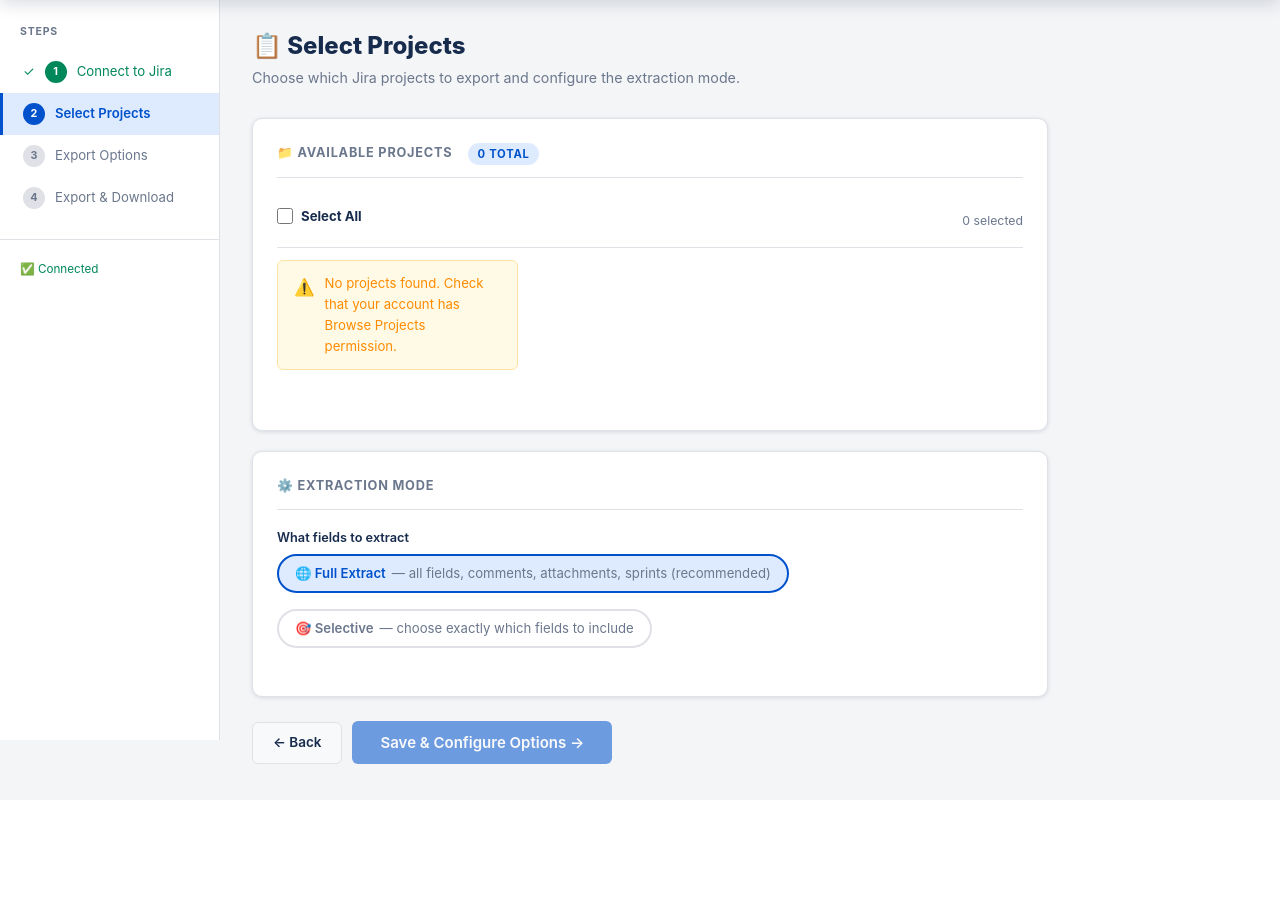
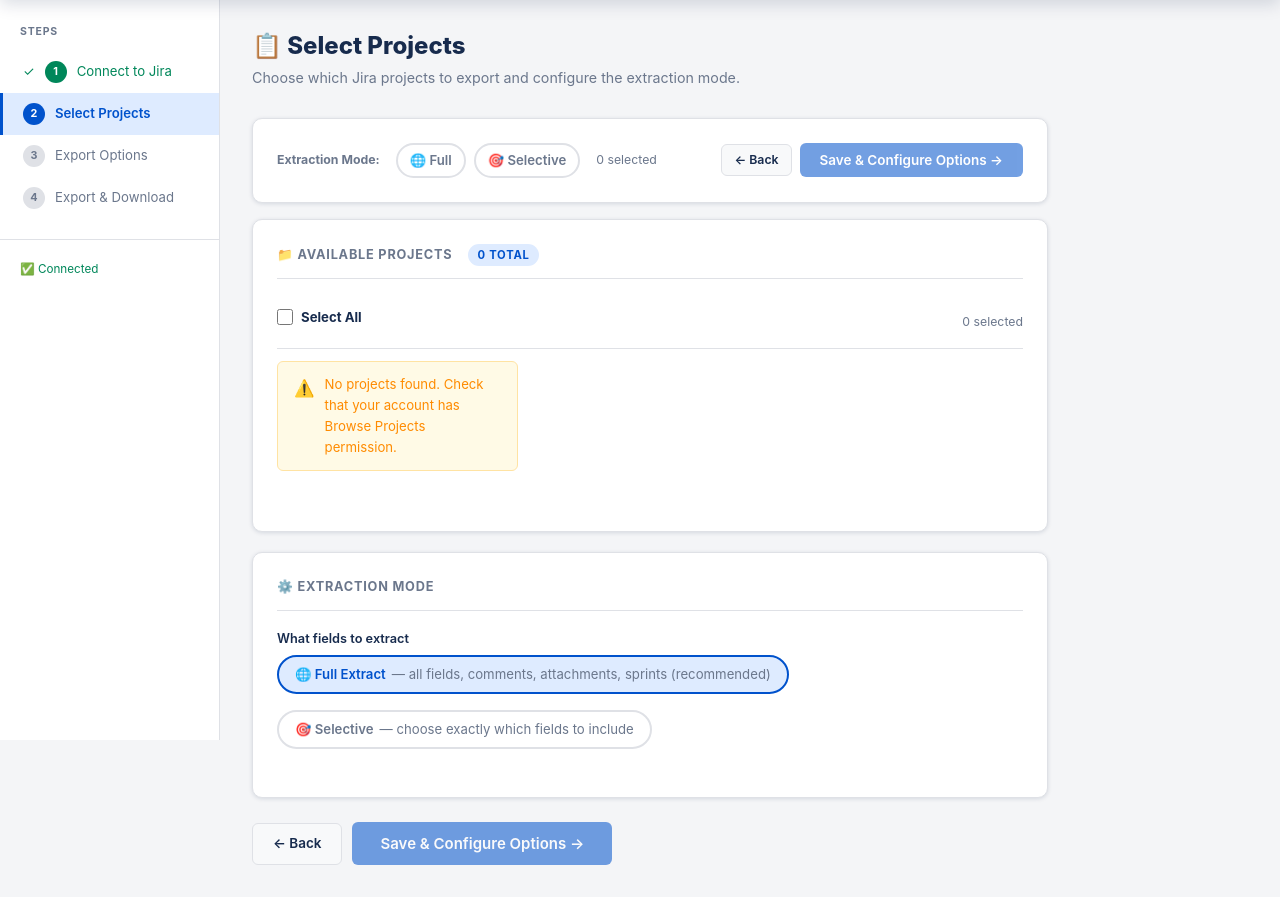
Before and after one commit to nagarajanasokkumar/jira2html, a Flask app: page /projects in a window 1280 px wide. Shown: the part 60-957 px from the top of the page. Before the commit the page ends 824 px from the top, so only its background shows below. Run offline with Flask 3, Linux system fonts and the light colour scheme; the visitor is signed in with stand-in values (Sample User, id 1); data that the repository does not hold is empty.

Commit message:
feat: Add top action bar to projects and options pages
projects.html:
- Extraction mode toggle pinned at top, Back + Save buttons always visible
- Selected count updates both top and bottom bars
- Top/bottom mode radios stay in sync

options.html:
- Project keys + extraction mode summary at top
- Back + Start Export buttons at top without scrolling

```diff
--- a/web/templates/projects.html
+++ b/web/templates/projects.html
@@ -8,6 +8,38 @@
 </div>
 
 <form method="POST" action="{{ url_for('save_projects') }}" id="projects-form">
+
+  <!-- ── TOP ACTION BAR ─────────────────────────────────────── -->
+  <div class="card" style="margin-bottom:16px;">
+    <div style="display:flex;align-items:center;justify-content:space-between;flex-wrap:wrap;gap:12px;">
+
+      <!-- Extraction mode (compact) -->
+      <div style="display:flex;align-items:center;gap:16px;flex-wrap:wrap;">
+        <span style="font-size:0.82rem;font-weight:700;color:var(--text-muted);white-space:nowrap;">Extraction Mode:</span>
+        <div class="radio-group" style="gap:8px;">
+          <div class="radio-btn">
+            <input type="radio" id="mode-full-top" name="extraction_mode" value="full"
+                   checked onchange="syncMode(this);toggleFieldsSection()">
+            <label for="mode-full-top" style="padding:5px 12px;">🌐 Full</label>
+          </div>
+          <div class="radio-btn">
+            <input type="radio" id="mode-selective-top" name="extraction_mode" value="selective"
+                   onchange="syncMode(this);toggleFieldsSection()">
+            <label for="mode-selective-top" style="padding:5px 12px;">🎯 Selective</label>
+          </div>
+        </div>
+        <span id="selected-count-top" style="font-size:0.82rem;color:var(--text-muted);">0 selected</span>
+      </div>
+
+      <!-- Action buttons -->
+      <div style="display:flex;gap:8px;align-items:center;">
+        <a href="{{ url_for('index') }}" class="btn btn-secondary btn-sm">← Back</a>
+        <button type="submit" id="continue-btn-top" class="btn btn-primary" disabled>
+          Save & Configure Options →
+        </button>
+      </div>
+    </div>
+  </div>
 
   <!-- Project selection -->
   <div class="card">
@@ -260,12 +292,29 @@ function toggleSelectAll(masterCb) {
 
 function updateCount() {
   var count = document.querySelectorAll('input[name="projects"]:checked').length;
-  document.getElementById('selected-count').textContent = count + ' selected';
+  var label = count + ' selected';
+  document.getElementById('selected-count').textContent = label;
+  document.getElementById('selected-count-top').textContent = label;
   var total = document.querySelectorAll('input[name="projects"]').length;
   var master = document.getElementById('select-all');
   master.checked = count === total && total > 0;
   master.indeterminate = count > 0 && count < total;
-  document.getElementById('continue-btn').disabled = count === 0;
+  var disabled = count === 0;
+  document.getElementById('continue-btn').disabled = disabled;
+  document.getElementById('continue-btn-top').disabled = disabled;
+}
+
+// Keep top and bottom mode radios in sync
+function syncMode(src) {
+  var value = src.value;
+  var topIds = {'full': 'mode-full-top', 'selective': 'mode-selective-top'};
+  var botIds = {'full': 'mode-full', 'selective': 'mode-selective'};
+  // Sync the OTHER set of radios
+  if (src.id.endsWith('-top')) {
+    document.getElementById(botIds[value]).checked = true;
+  } else {
+    document.getElementById(topIds[value]).checked = true;
+  }
 }
 
 function toggleFieldsSection() {
```
Also changed, not shown: web/templates/options.html (+18 -0 lines).
